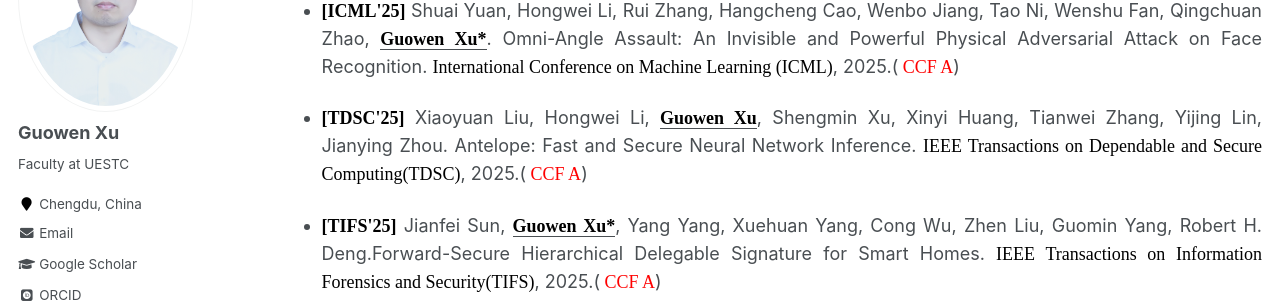
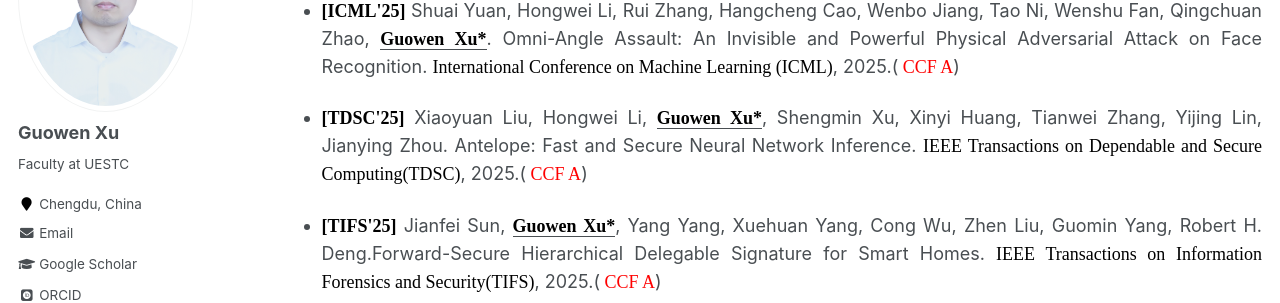
Before and after one commit to Guowen-xu/guowen-xu.github.io, a Jekyll site: the page built from _pages/publications.md, in a window 1280 px wide and 900 px high, scrolled down 380 px. Shown: the part 152-455 px from the top of the window. Built offline with Jekyll 4.4.1, drawn with Linux system fonts in a browser that asks for light colours; some web fonts are replaced.

Commit message:
Update publications.md

```diff
--- a/_pages/publications.md
+++ b/_pages/publications.md
@@ -18,7 +18,7 @@ You can find my articles on my [Google Scholar](https://scholar.google.com.hk/ci
 
 * <p align="justify"> <b><font face="Times New Roman" color=black size=4> [ICML'25]</font></b>  Shuai Yuan, Hongwei Li, Rui Zhang, Hangcheng Cao, Wenbo Jiang, Tao Ni, Wenshu Fan, Qingchuan Zhao,  <u><b><font face="Times New Roman" color=black size=4> Guowen Xu*</font></b></u>. Omni-Angle Assault: An Invisible and Powerful Physical Adversarial Attack on Face Recognition. <font face="Times New Roman" color=black size=4> International Conference on Machine Learning (ICML)</font>, 2025.(<font face="Times New Roman" color=red size=4> CCF A</font>)
 
-* <p align="justify"> <b><font face="Times New Roman" color=black size=4> [TDSC'25]</font></b> Xiaoyuan Liu, Hongwei Li, <u><b><font face="Times New Roman" color=black size=4> Guowen Xu</font></b></u>, Shengmin Xu, Xinyi Huang, Tianwei Zhang, Yijing Lin, Jianying Zhou. Antelope: Fast and Secure Neural Network Inference. <font face="Times New Roman" color=black size=4> IEEE Transactions on Dependable and Secure Computing(TDSC)</font>, 2025.(<font face="Times New Roman" color=red size=4> CCF A</font>)
+* <p align="justify"> <b><font face="Times New Roman" color=black size=4> [TDSC'25]</font></b> Xiaoyuan Liu, Hongwei Li, <u><b><font face="Times New Roman" color=black size=4> Guowen Xu*</font></b></u>, Shengmin Xu, Xinyi Huang, Tianwei Zhang, Yijing Lin, Jianying Zhou. Antelope: Fast and Secure Neural Network Inference. <font face="Times New Roman" color=black size=4> IEEE Transactions on Dependable and Secure Computing(TDSC)</font>, 2025.(<font face="Times New Roman" color=red size=4> CCF A</font>)
 
 
 *  <p align="justify">  <b><font face="Times New Roman" color=black size=4> [TIFS'25]</font></b> Jianfei Sun, <u><b><font face="Times New Roman" color=black size=4> Guowen Xu*</font></b></u>, Yang Yang, Xuehuan Yang, Cong Wu, Zhen Liu, Guomin Yang, Robert H. Deng.Forward-Secure Hierarchical Delegable Signature for Smart Homes. <font face="Times New Roman" color=black size=4> IEEE Transactions on Information Forensics and Security(TIFS)</font>, 2025.(<font face="Times New Roman" color=red size=4> CCF A</font>)
```
